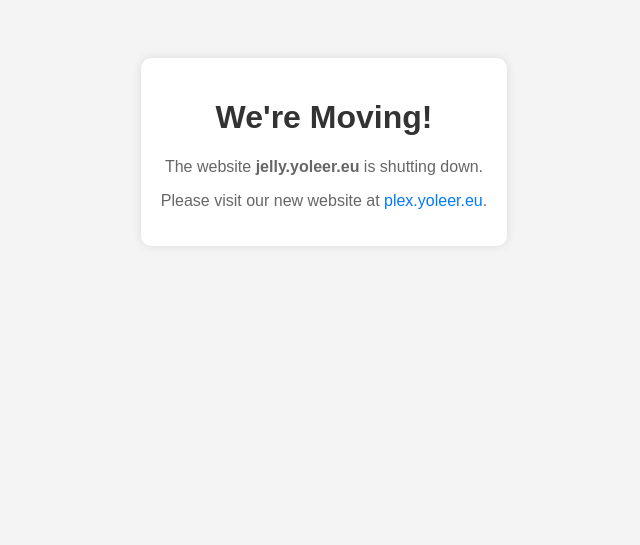
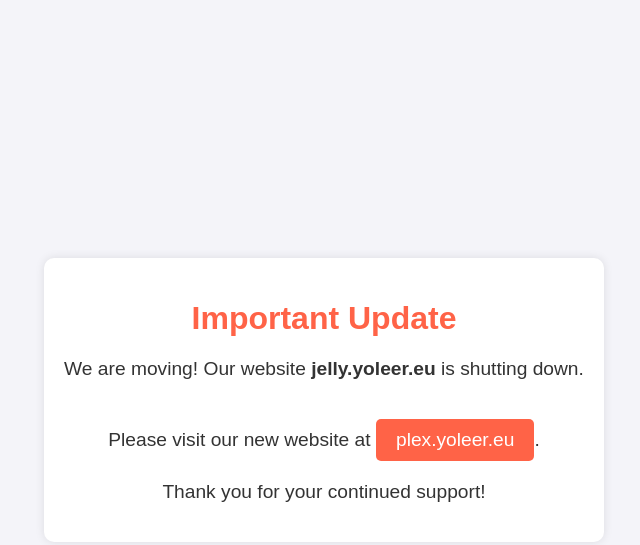
Before and after one commit to YoleeR12/downjellywebsite, a plain HTML site: page index.html in a window 1280 px wide. Shown: the whole page, without its empty margins (316-956 px from the left). Drawn offline with Linux system fonts and the light colour scheme.

Commit message:
Update index.html

```diff
--- a/index.html
+++ b/index.html
@@ -3,41 +3,52 @@
 <head>
     <meta charset="UTF-8">
     <meta name="viewport" content="width=device-width, initial-scale=1.0">
-    <title>Website Moving</title>
+    <title>Website Update</title>
     <style>
         body {
             font-family: Arial, sans-serif;
-            text-align: center;
-            padding: 50px;
-            background-color: #f4f4f4;
+            background-color: #f4f4f9;
+            color: #333;
+            display: flex;
+            justify-content: center;
+            align-items: center;
+            height: 100vh;
+            margin: 0;
         }
         .container {
-            background-color: #fff;
+            text-align: center;
+            background: #fff;
             padding: 20px;
             border-radius: 10px;
             box-shadow: 0 0 10px rgba(0, 0, 0, 0.1);
-            display: inline-block;
         }
         h1 {
-            color: #333;
+            color: #ff6347;
         }
         p {
-            color: #666;
+            font-size: 1.2em;
         }
         a {
-            color: #007BFF;
+            display: inline-block;
+            margin-top: 20px;
+            padding: 10px 20px;
+            background-color: #ff6347;
+            color: #fff;
             text-decoration: none;
+            border-radius: 5px;
+            transition: background-color 0.3s;
         }
         a:hover {
-            text-decoration: underline;
+            background-color: #e5533d;
         }
     </style>
 </head>
 <body>
     <div class="container">
-        <h1>We're Moving!</h1>
-        <p>The website <strong>jelly.yoleer.eu</strong> is shutting down.</p>
+        <h1>Important Update</h1>
+        <p>We are moving! Our website <strong>jelly.yoleer.eu</strong> is shutting down.</p>
         <p>Please visit our new website at <a href="https://plex.yoleer.eu">plex.yoleer.eu</a>.</p>
+        <p>Thank you for your continued support!</p>
     </div>
 </body>
 </html>
```
